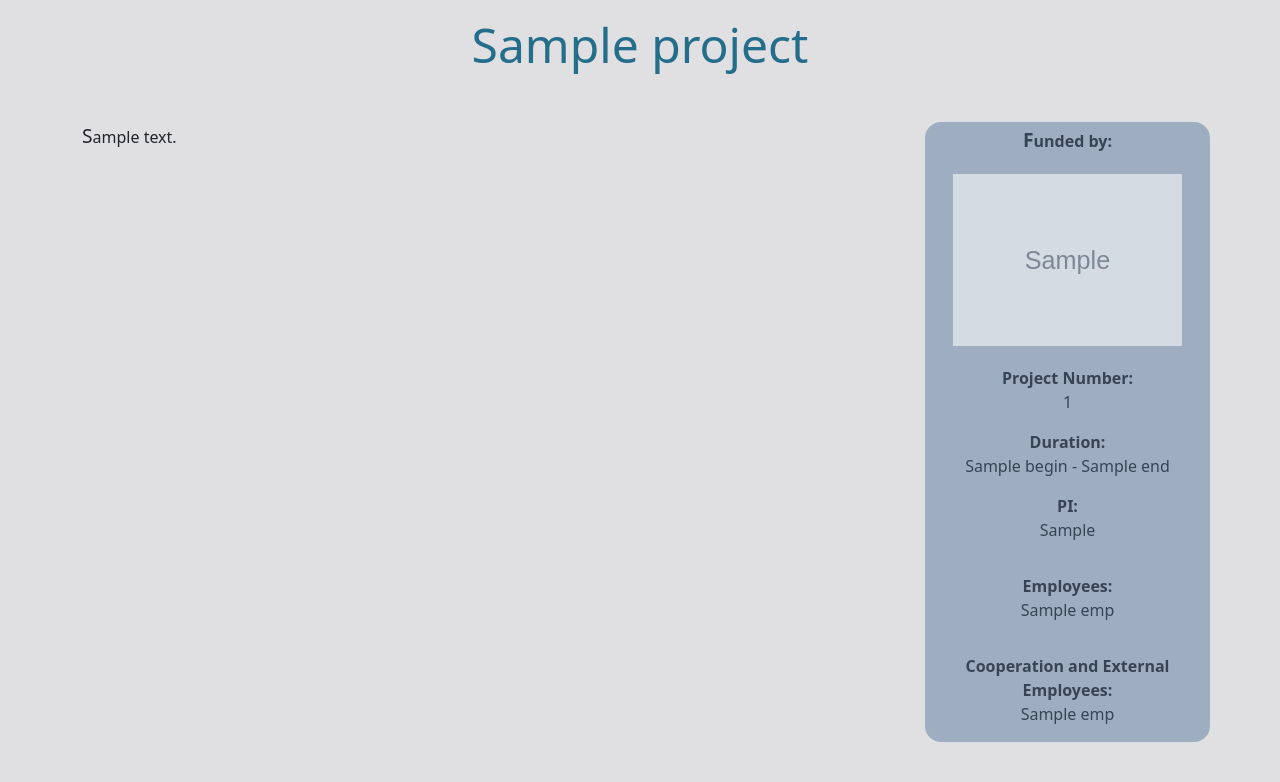
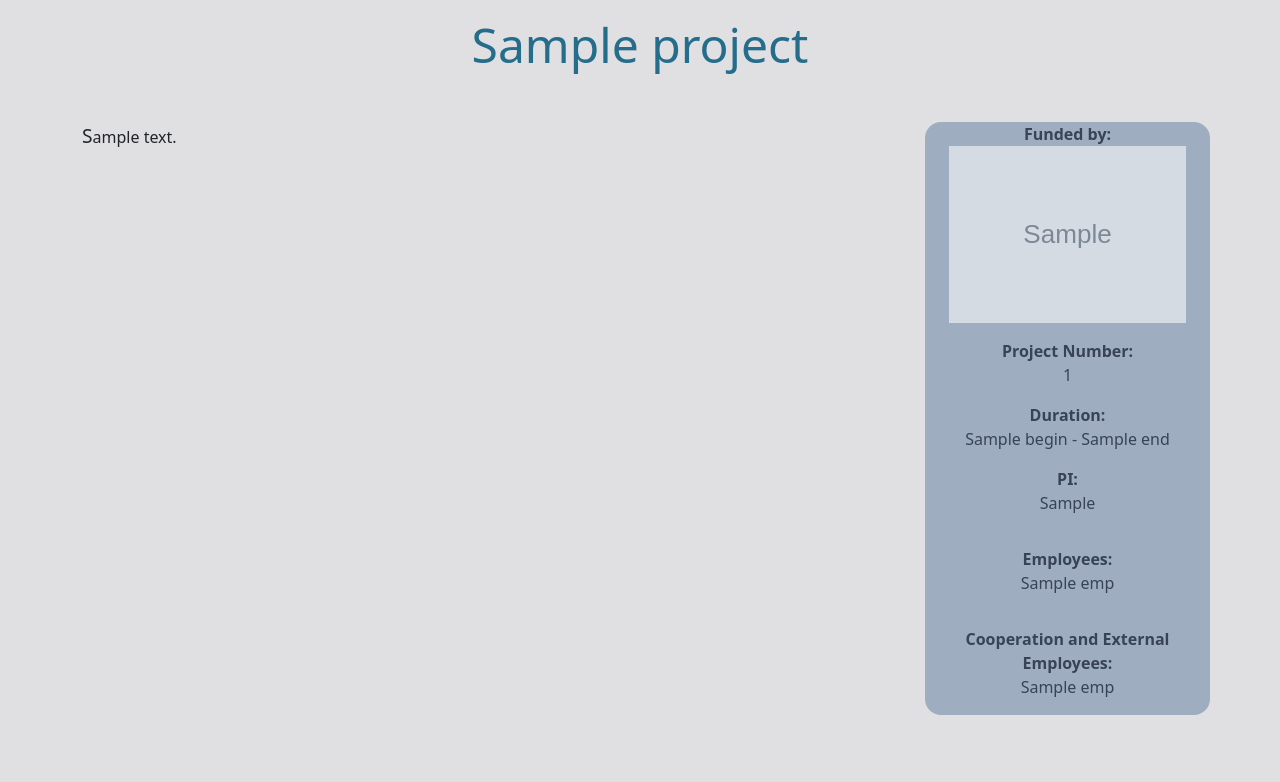
Before and after one commit to BernhardKoschicek/maps-of-power, a Flask app: template mop/templates/project_details.html in a window 1280 px wide. Shown: the part 206-988 px from the top of the page. Run offline with Flask 2, Linux system fonts and the light colour scheme; the template is opened without the code that fills it: most values are stand-ins (such as "Sample title", 1, 10 or a date in 2020); grey boxes marked "Sample" are stand-in pictures; some libraries are stand-ins or nearby versions.

Commit message:
nicer logos

```diff
--- a/mop/templates/project_details.html
+++ b/mop/templates/project_details.html
@@ -24,20 +24,16 @@
       </div>
 
       <div class="col-3 bg-accent2 rounded-4 text-center text-dark">
-        <div class="mt-1">
-          <p>
-            <span class="fw-bolder">{{ _('Funded by') }}:</span>
-          </p>
-          <div class="container-fluid ">
+        <div class="fw-bolder">{{ _('Funded by') }}:</div>
+        <div class="container-fluid">
           {% for fund in project.funded_by %}
             <a href="{{ fund.url }}" target="_blank">
               <img
                   src="{{ url_for('static', filename='images/institutes/'+fund.logo) }}"
                   alt="{{ fund.name }}"
-                  class="img-fluid d-flex p-1">
+                  class="img-fluid d-flex">
             </a>
           {% endfor %}
-          </div>
         </div>
 
         <div class="pt-3">
```
Lines whose indentation alone changed are shown as unchanged.
